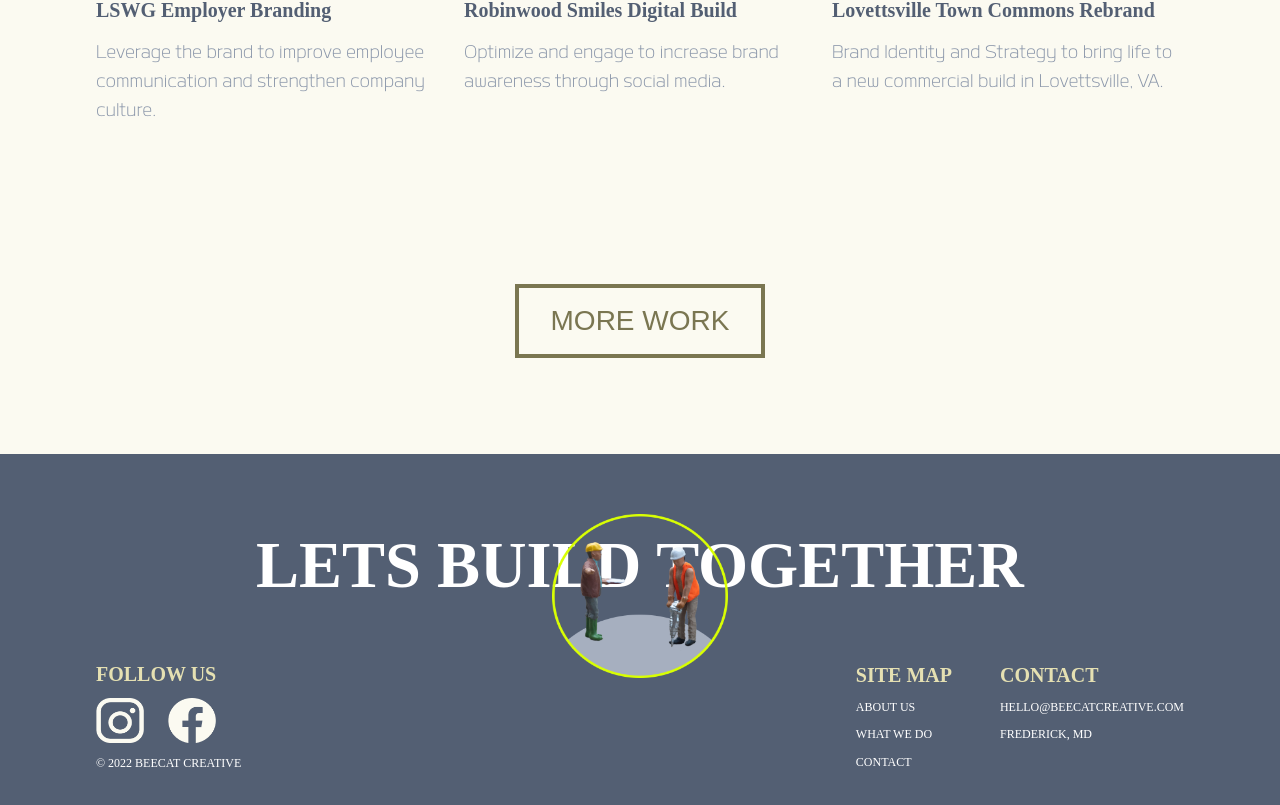
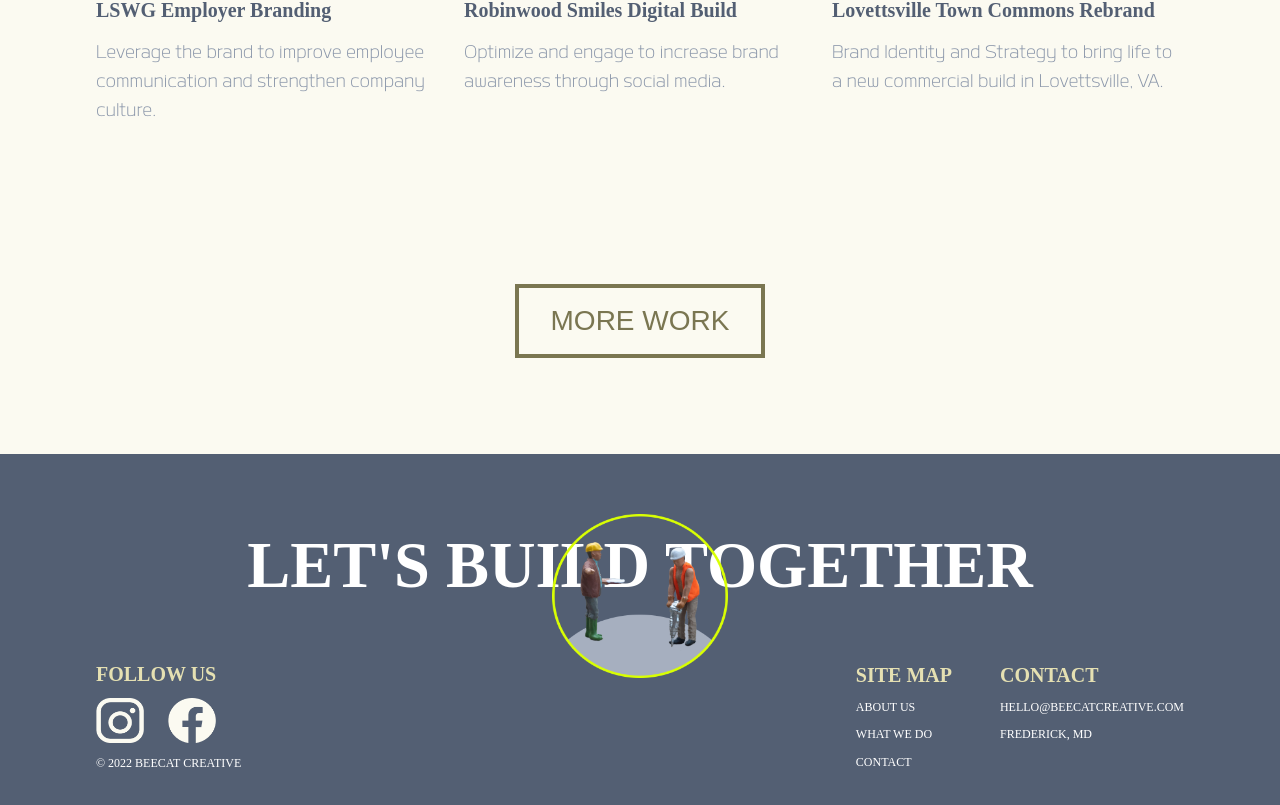
Before and after one commit to brentahrens1/bee-creative, a Next.js app: page / in a window 1280 px wide. Shown: the part 3970-4775 px from the top of the page. Built offline with nearby package versions, Linux system fonts and the light colour scheme; a web font is replaced by a local one.

Commit message:
fix footer

```diff
--- a/components/Footer/Footer.js
+++ b/components/Footer/Footer.js
@@ -5,7 +5,7 @@ const Footer = () => {
     return (
         <footer>
             <div className='footer-header'>
-                <h1>LETS BUILD TOGETHER</h1>
+                <h1>LET&apos;S BUILD TOGETHER</h1>
                 <div className="footer-header__img">
                     <Image width={300} height={280} layout="responsive" priority={true} src='/images/footer/builders.png' alt="BeeCat Creative | Builders" />
                 </div>
```
